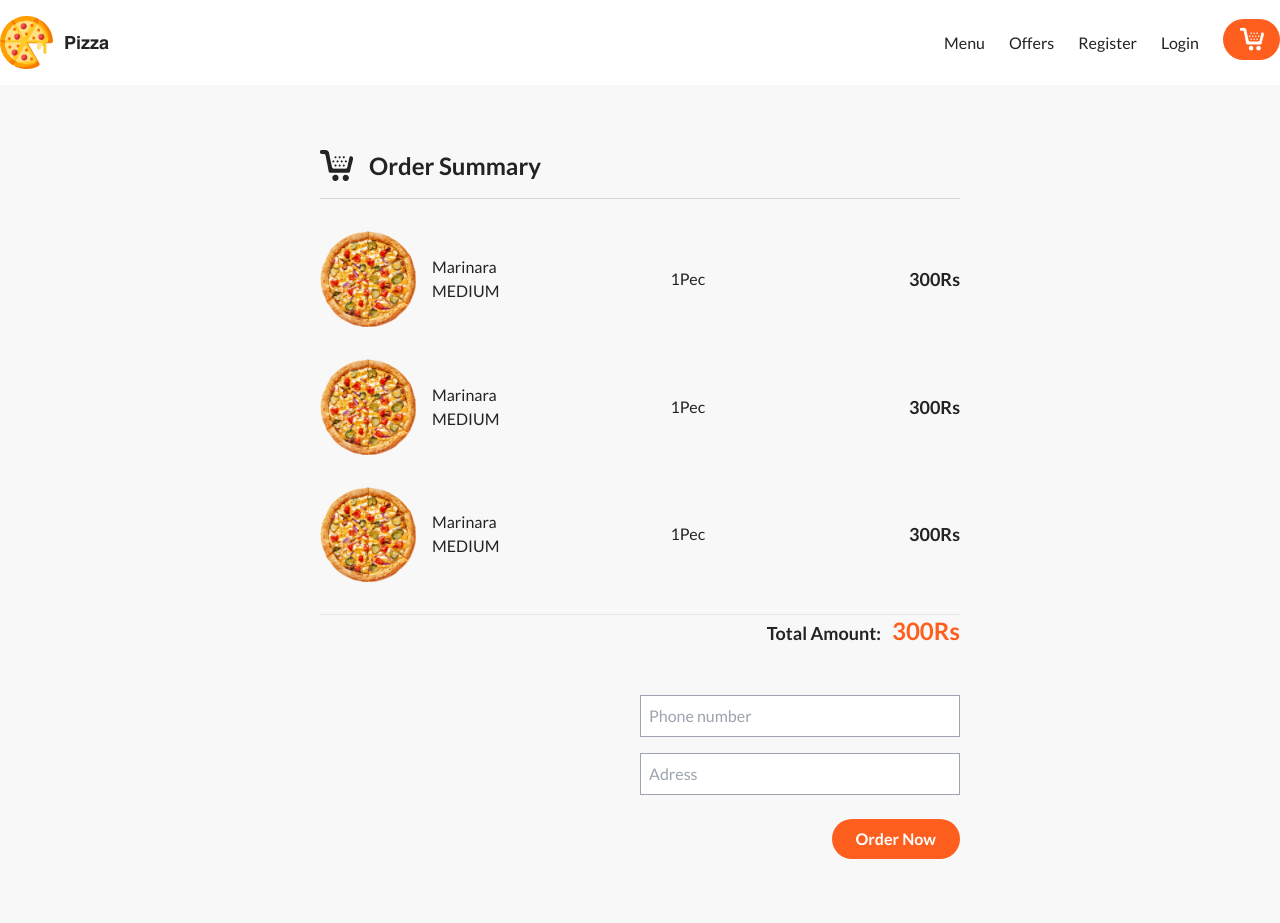
After one commit to PuneetDabral/Hungry-Point, a Node server app: page /cart in a window 1280 px wide. The commit adds this page. Run offline with Node 20, Linux system fonts and the light colour scheme; some libraries are stand-ins or nearby versions.

Commit message:
add some pages like,cart and ragister or login

```diff
--- a/resources/scss/app.scss
+++ b/resources/scss/app.scss
@@ -38,3 +38,33 @@ section.hero{
         color: $pure;
     }
 }
+
+.btn-primary{
+    background: $primary;
+
+    &:hover{
+        background: $primary-hover;
+        transition: $smooth;
+    }
+}
+
+
+section.cart{
+    background: $secondary;
+    .amount{
+        color: $primary;
+    }
+}
+
+section.login {
+background: $secondary;
+min-height: calc(100vh - 86px);
+
+a{
+    color: $primary;
+    &:hover{
+        color: $primary-hover;
+    }
+}
+
+}
--- /dev/null
+++ b/resources/views/customers/cart.ejs
@@ -0,0 +1,73 @@
+<section class="cart py-16">
+
+    <div class="order container mx-auto w-1/2">
+        <div class="flex items-center border-b border-gray-300 pb-4">
+            <img src="/img/cart-black.png" alt="">
+            <h1 class="font-bold ml-4 text-2xl">Order Summary</h1>
+        </div>
+        <div class="pizza-list">
+            <div class="flex items-center my-8">
+                <img class="w-24" src="/img/pizza.png" alt="">
+                <div class="flex-1 ml-4">
+                    <h1>Marinara</h1>
+                    <span>MEDIUM</span>
+                </div>
+                <span class="flex-1">1Pec</span>
+                <span class="font-bold text-lg">300Rs</span>
+
+            </div>
+
+            <div class="flex items-center my-8">
+                <img class="w-24" src="/img/pizza.png" alt="">
+                <div class="flex-1 ml-4">
+                    <h1>Marinara</h1>
+                    <span>MEDIUM</span>
+                </div>
+                <span class="flex-1">1Pec</span>
+                <span class="font-bold text-lg">300Rs</span>
+
+            </div>
+
+            <div class="flex items-center my-8">
+                <img class="w-24" src="/img/pizza.png" alt="">
+                <div class="flex-1 ml-4">
+                    <h1>Marinara</h1>
+                    <span>MEDIUM</span>
+                </div>
+                <span class="flex-1">1Pec</span>
+                <span class="font-bold text-lg">300Rs</span>
+
+            </div>
+        </div>
+        <hr>
+
+        <div class="text-right">
+            <div>
+                <span class="text-lg font-bold">Total Amount:</span>
+                <span class="amount text-2xl font-bold ml-2">300Rs</span>
+            </div>
+
+            <div>
+                <form action="" class="mt-12">
+                    <input type="text" class="border border-gray-400 p-2 w-1/2 mb-4" placeholder="Phone number">
+                    <input type="text" class="border border-gray-400 p-2 w-1/2" placeholder="Adress">
+                <div>
+                    <button class="btn-primary px-6 py-2 rounded-full text-white font-bold mt-6"type="submit">Order Now</button>
+                </div>
+                </form>
+            </div>
+            <!-- <a href="" class="inline-block cursor-pointer btn-primary px-6 py-2 rounded-full text-white font-bold mt-6 ">Login to continue</a> -->
+        </div>
+    </div>
+    <!-- <section class="empty-cart py-16">
+<div class="container mx-auto text-center">
+    <h1 class="text-3xl font-bold mb-2">Cart Empty 😕</h1>
+    <p class="text-gray-500 text-lg mb-12">you probably haven't order anything yet.<br>
+        to order any food go to home page!
+     </p>
+     <img  class="w-2/5 mx-auto" src="/img/empty-cart.png" alt="empty cart">
+     <a href="/" class="inline-block px-6 py-2 rounded-full btn-primary text-white font-bold mt-12" >Go Back</a>
+</div>
+</section> -->
+
+</section>
--- /dev/null
+++ b/resources/views/layout.ejs
@@ -0,0 +1,43 @@
+<!DOCTYPE html>
+<html lang="en">
+
+<head>
+    <meta charset="UTF-8">
+    <meta http-equiv="X-UA-Compatible" content="IE=edge">
+    <meta name="viewport" content="width=device-width, initial-scale=1.0">
+    <title>Hungry-Point</title>
+    <link href="https://unpkg.com/tailwindcss@^1.0/dist/tailwind.min.css" rel="stylesheet">
+    <link rel="preconnect" href="https://fonts.gstatic.com" crossorigin>
+    <link href="https://fonts.googleapis.com/css2?family=Lato:wght@300;400;700&display=swap" rel="stylesheet">
+    <link rel="stylesheet" href="/css/app.css">
+    <link rel="preconnect" href="https://fonts.googleapis.com">
+
+</head>
+
+<body>
+
+    <nav class="container mx-auto flex items-center justify-between py-4">
+
+        <div>
+            <img src="/img/logo.png" alt="logo">
+        </div>
+
+        <div>
+            <ul class="flex items-center ">
+                <li class="ml-6"><a href="#">Menu</a></li>
+                <li class="ml-6"><a href="#">Offers</a></li>
+                <li class="ml-6"><a href="#">Register</a></li>
+                <li class="ml-6"><a href="#">Login</a></li>
+                <li class="ml-6"><a href="#" class="inline-block px-4 py-2 rounded-full"><img src='/img/cart.png'></a>
+                </li>
+            </ul>
+        </div>
+    </nav>
+    <%- body %>
+
+
+
+    <script src="/js/app.js"></script>
+</body>
+
+</html>
--- a/server.js
+++ b/server.js
@@ -7,10 +7,10 @@ const expressLayout = require('express-ejs-layouts')
 
 const PORT = process.env.PORT || 3000;
 //assests
-app.use(express.static('Public'))
-app.get('/', (req, res) => {
-    res.render('home')
- });
+app.use(express.static('Public'));
+
+
+
 
 
 
@@ -19,6 +19,23 @@ app.use(expressLayout)
 app.set('views', path.join(__dirname, '/resources/views'))
 app.set('view engine', 'ejs')
 
+//routes
+app.get('/', (req, res) => {
+    res.render('home')
+ });
+
+ app.get('/cart', (req, res) =>{
+       res.render('customers/cart')
+ });
+
+ app.get('/login', (req, res) =>{
+    res.render('auth/login')
+});
+
+app.get('/register', (req, res) =>{
+    res.render('auth/register')
+});
+
 
 app.listen(PORT, ()=>{
     console.log(`lisning of port ${PORT}`);
```
Also changed, not shown: resources/views/auth/login.ejs (added, +36 -0 lines), resources/views/auth/register.ejs (added, +44 -0 lines), resources/views/home.ejs (+1 -41 lines), Public/css/app.css.
